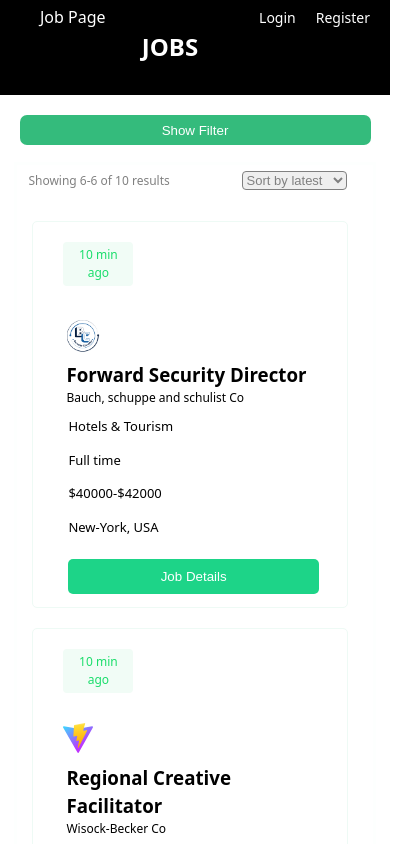
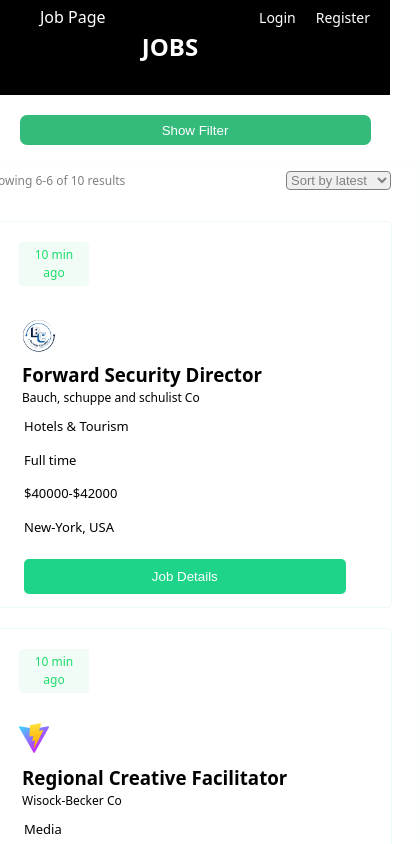
Before and after one commit to Maurrreenn/JobsPortal, a React (Vite) app in the folder job-portal/: page /jobs in a window 390 px wide. Shown: the top 844 px of the page, 420 px wide, since content can reach past the window. Built offline with nearby package versions, Linux system fonts and the light colour scheme.

Commit message:
update to joblist css component

```diff
--- a/job-portal/src/Components/JobsPage/JobList.css
+++ b/job-portal/src/Components/JobsPage/JobList.css
@@ -154,7 +154,7 @@
 
 @media (max-width: 768px) {
   .main-container {
-   width: 100%;
+   width: 450px;
    border:  rgb(253, 255, 254) solid;
    margin-bottom: 10px;
   }
```
